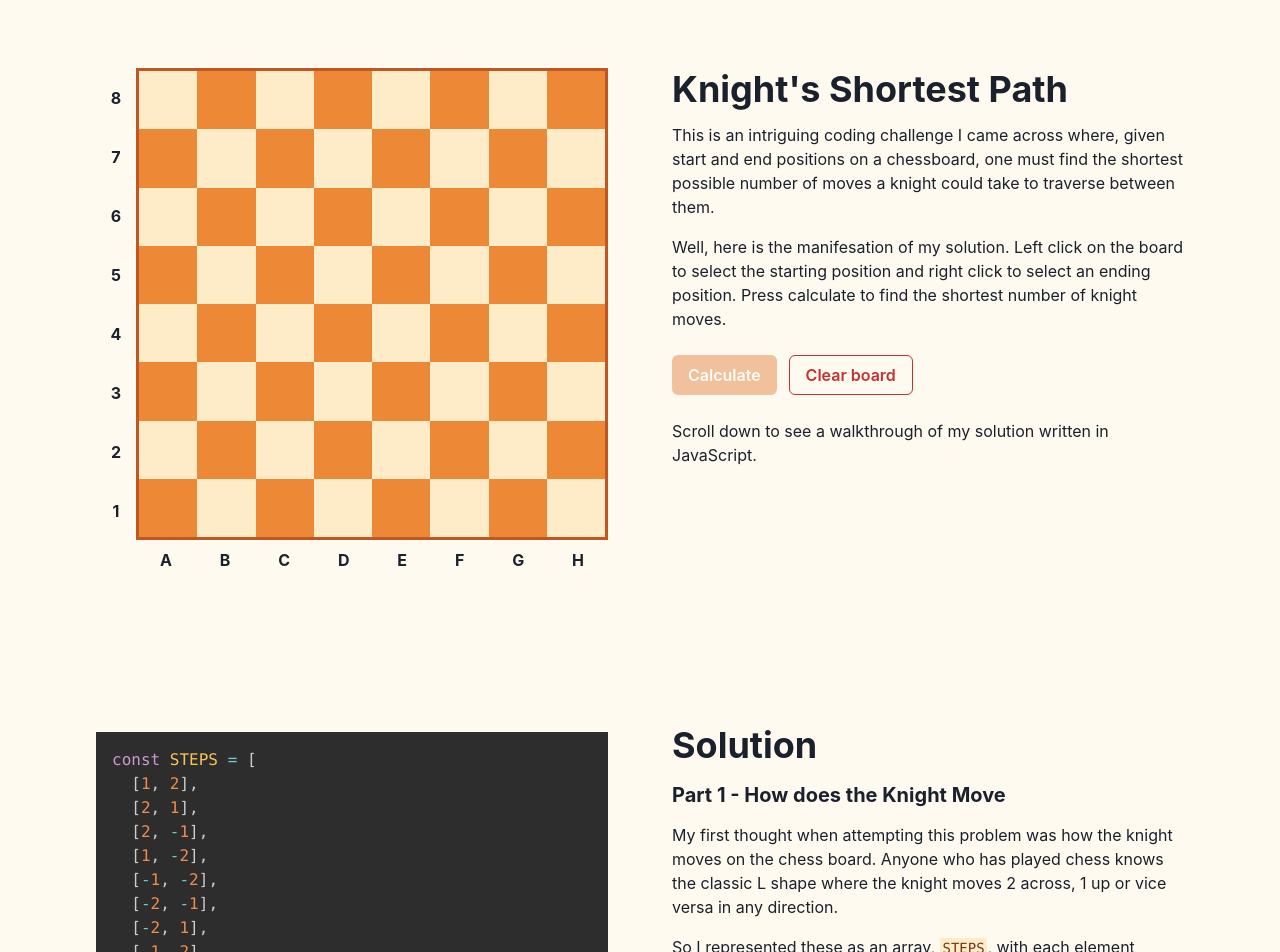
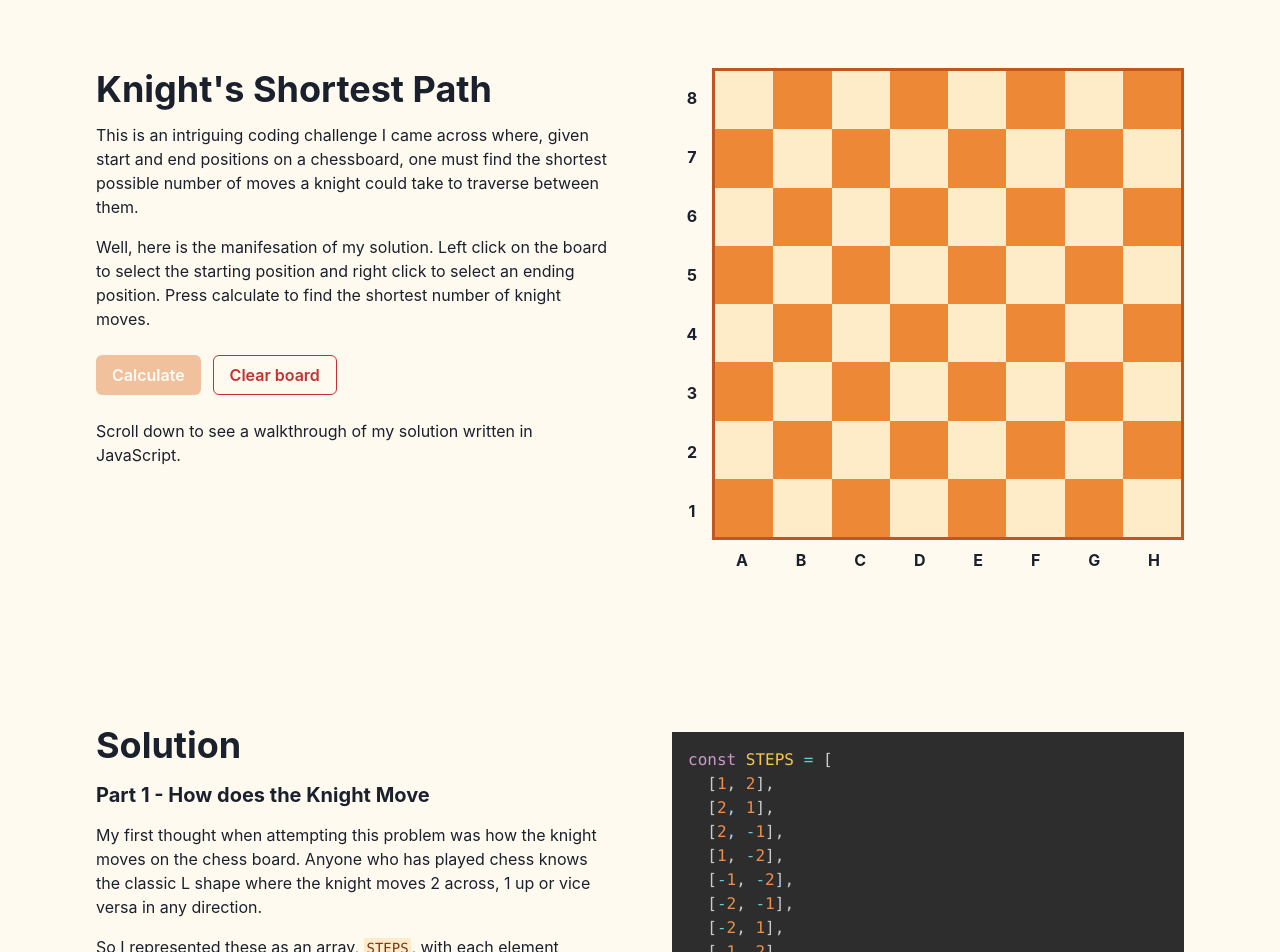
Before and after one commit to nicoll-douglas/knights-shortest-path, a React (Vite) app: page / in a window 1280 px wide. Shown: the part 60-1012 px from the top of the page. Built offline with nearby package versions, Linux system fonts and the light colour scheme.

Commit message:
edit page layout

```diff
--- a/src/App.jsx
+++ b/src/App.jsx
@@ -1,5 +1,5 @@
 import Board from "./components/board/Board";
-import { Container, Center, Flex, Heading, Spinner } from "@chakra-ui/react";
+import { Container, Center, Flex, Spinner } from "@chakra-ui/react";
 import KnightShortestPath from "./components/article/KnightShortestPath";
 import Solution from "./components/article/Solution";
 import { useEffect, useState } from "react";
@@ -45,16 +45,8 @@ function App() {
           flexDir={{ base: "column", xl: "row" }}
           mb={32}
         >
-          <Heading
-            textAlign={"center"}
-            as={"h1"}
-            mb={2}
-            display={{ base: "block", xl: "none" }}
-          >
-            {"Knight's Shortest Path"}
-          </Heading>
+          <KnightShortestPath />
           <Board />
-          <KnightShortestPath />
         </Flex>
         <Solution />
       </Center>
--- a/src/components/article/KnightShortestPath.jsx
+++ b/src/components/article/KnightShortestPath.jsx
@@ -11,7 +11,7 @@ export default function KnightShortestPath() {
       as={"section"}
       aria-label="Knight's Shortest Path"
     >
-      <Heading mb={3} as={"h1"} display={{ base: "none", xl: "block" }}>
+      <Heading mb={3} as={"h1"}>
         {"Knight's Shortest Path"}
       </Heading>
       <Text mb={4}>
--- a/src/components/article/Section.jsx
+++ b/src/components/article/Section.jsx
@@ -10,18 +10,18 @@ export default function Section({ codeSnippet, children, ...rest }) {
     >
       <Flex
         width={{ base: "xs", sm: "md", md: "lg" }}
+        flexDir={"column"}
+        gap={4}
+      >
+        {children}
+      </Flex>
+      <Flex
+        width={{ base: "xs", sm: "md", md: "lg" }}
         alignItems={"start"}
         justifyContent={"end"}
       >
         {codeSnippet}
       </Flex>
-      <Flex
-        width={{ base: "xs", sm: "md", md: "lg" }}
-        flexDir={"column"}
-        gap={4}
-      >
-        {children}
-      </Flex>
     </Flex>
   );
 }
```
